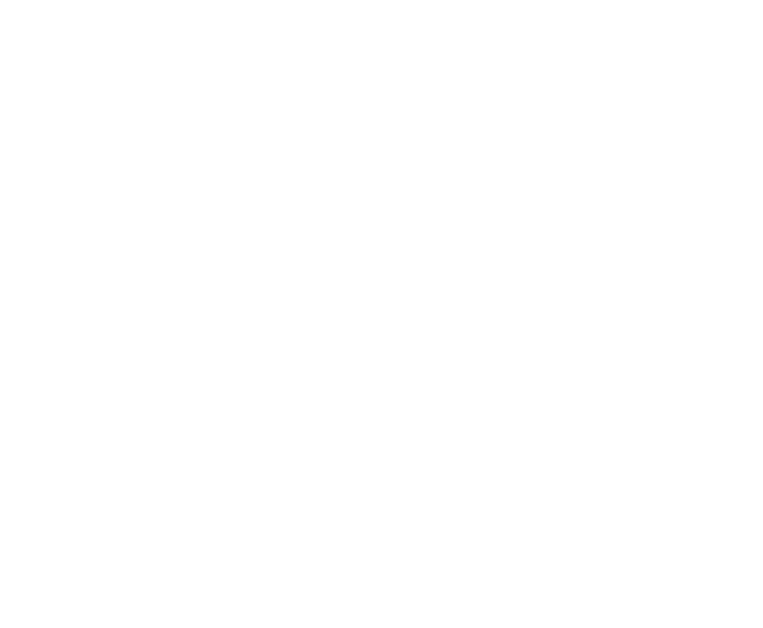
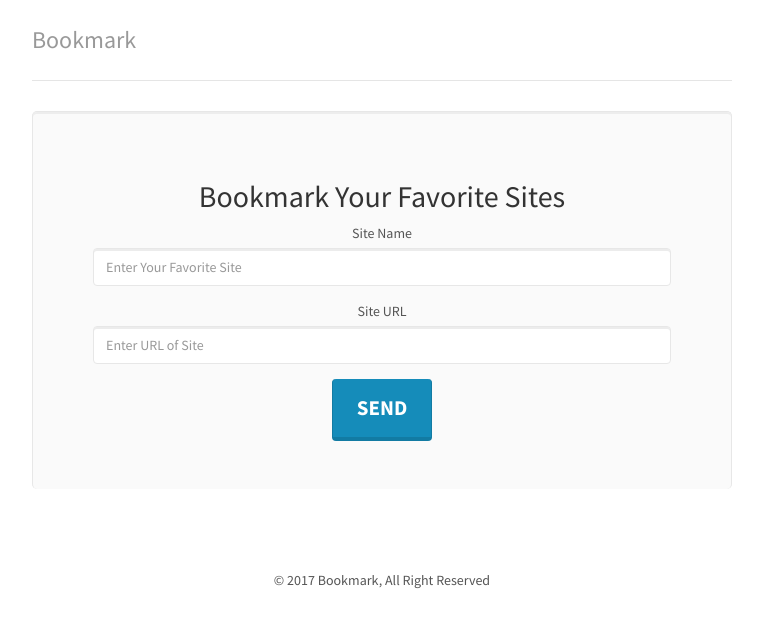
Before and after one commit to Belchenkov/Bookmark, a plain HTML site: page index.html in a window 1280 px wide. Shown: the whole page, without its empty margins (258-1021 px from the left). Drawn offline with Linux system fonts and the light colour scheme.

Commit message:
Create UI

```diff
--- a/css/style.css
+++ b/css/style.css
@@ -0,0 +1,79 @@
+/* Space out content a bit */
+body {
+	padding-top: 20px;
+	padding-bottom: 20px;
+}
+
+/* Everything but the jumbotron gets side spacing for mobile first views */
+.header,
+.marketing,
+.footer {
+	padding-right: 15px;
+	padding-left: 15px;
+}
+
+/* Custom page header */
+.header {
+	padding-bottom: 20px;
+	border-bottom: 1px solid #e5e5e5;
+}
+/* Make the masthead heading the same height as the navigation */
+.header h3 {
+	margin-top: 0;
+	margin-bottom: 0;
+	line-height: 40px;
+}
+
+/* Custom page footer */
+.footer {
+	padding-top: 19px;
+	color: #777;
+	border-top: 1px solid #e5e5e5;
+}
+
+/* Customize container */
+@media (min-width: 768px) {
+	.container {
+		max-width: 730px;
+	}
+}
+.container-narrow > hr {
+	margin: 30px 0;
+}
+
+/* Main marketing message and sign up button */
+.jumbotron {
+	text-align: center;
+	border-bottom: 1px solid #e5e5e5;
+}
+.jumbotron .btn {
+	padding: 14px 24px;
+	font-size: 21px;
+}
+
+/* Supporting marketing content */
+.marketing {
+	margin: 40px 0;
+}
+.marketing p + h4 {
+	margin-top: 28px;
+}
+
+/* Responsive: Portrait tablets and up */
+@media screen and (min-width: 768px) {
+	/* Remove the padding we set earlier */
+	.header,
+	.marketing,
+	.footer {
+		padding-right: 0;
+		padding-left: 0;
+	}
+	/* Space out the masthead */
+	.header {
+		margin-bottom: 30px;
+	}
+	/* Remove the bottom border on the jumbotron for visual effect */
+	.jumbotron {
+		border-bottom: 0;
+	}
+}
--- a/index.html
+++ b/index.html
@@ -10,7 +10,45 @@
 </head>
 <body>
 
+    <div class="container">
+        <div class="header clearfix">
+            <nav></nav>
 
+            <h3 class="text-muted">Bookmark</h3>
+        </div>
+
+        <div class="jumbotron">
+            <h2 class="text-center">Bookmark Your Favorite Sites</h2>
+
+            <form id="myForm">
+                <div class="form-group">
+                    <label for="siteName">Site Name</label>
+                    <input type="text" class="form-control" id="siteName" placeholder="Enter Your Favorite Site" />
+                </div>
+                <div class="form-group">
+                    <label for="siteUrl">Site URL</label>
+                    <input type="text" class="form-control" id="siteUrl" placeholder="Enter URL of Site" />
+                </div>
+                <button class="btn btn-primary">Send</button>
+            </form>
+        </div>
+
+        <section>
+            <div class="row marketing">
+                <div class="col-md-12">
+                    <div id="bookmarksResult"></div>
+                </div>
+            </div><!-- /.row -->
+        </section>
+    </div> <!-- /.container -->
+
+    <footer>
+        <p class="text-center">&copy;  2017 Bookmark, All Right Reserved</p>
+    </footer>
+
+<!--=== SCRIPTS === -->
+<script src="js/jquery.min.js"></script>
+<script src="js/bootstrap.js"></script>
 <script src="js/scripts.js"></script>
 </body>
 </html>
```
